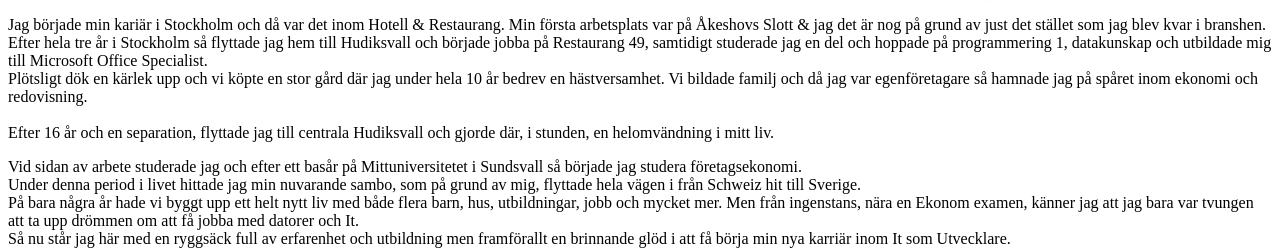
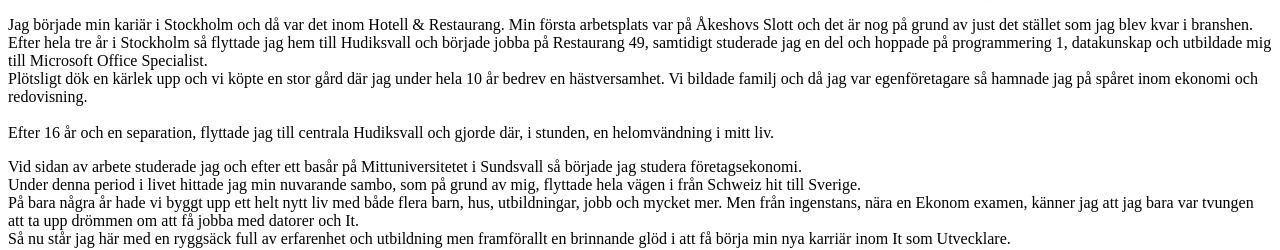
Before and after one commit to jojjan-johansson/liacv, a plain HTML site: page personligtbrev.html in a window 1280 px wide. Shown: the part 327-577 px from the top of the page. Drawn offline with Linux system fonts and the light colour scheme; a web font is replaced by a local one.

Commit message:
lite fix igen

```diff
--- a/personligtbrev.html
+++ b/personligtbrev.html
@@ -33,7 +33,7 @@
            </p>
            <h3>Tidigare arbetsplatser</h3>
            <p>Jag började min kariär i Stockholm och då var det inom Hotell & Restaurang. Min första arbetsplats
-               var på Åkeshovs Slott & jag det är nog på grund av just det stället som jag blev kvar i branshen.
+               var på Åkeshovs Slott och det är nog på grund av just det stället som jag blev kvar i branshen.
                Efter hela tre år i Stockholm så flyttade jag hem till Hudiksvall och började jobba på Restaurang 49, samtidigt studerade jag en del och hoppade
             på programmering 1, datakunskap och utbildade mig till
             Microsoft Office Specialist. <br>
```
